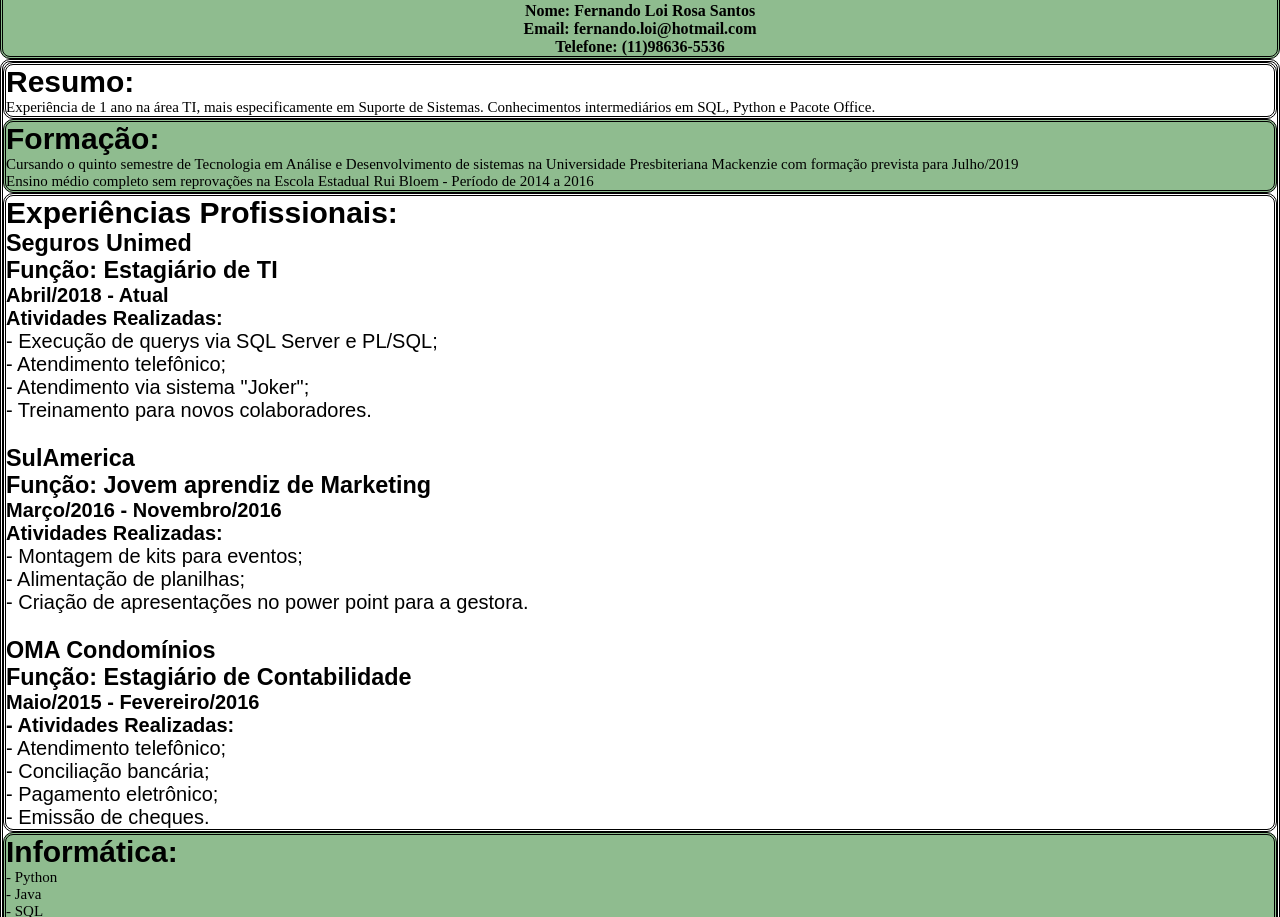
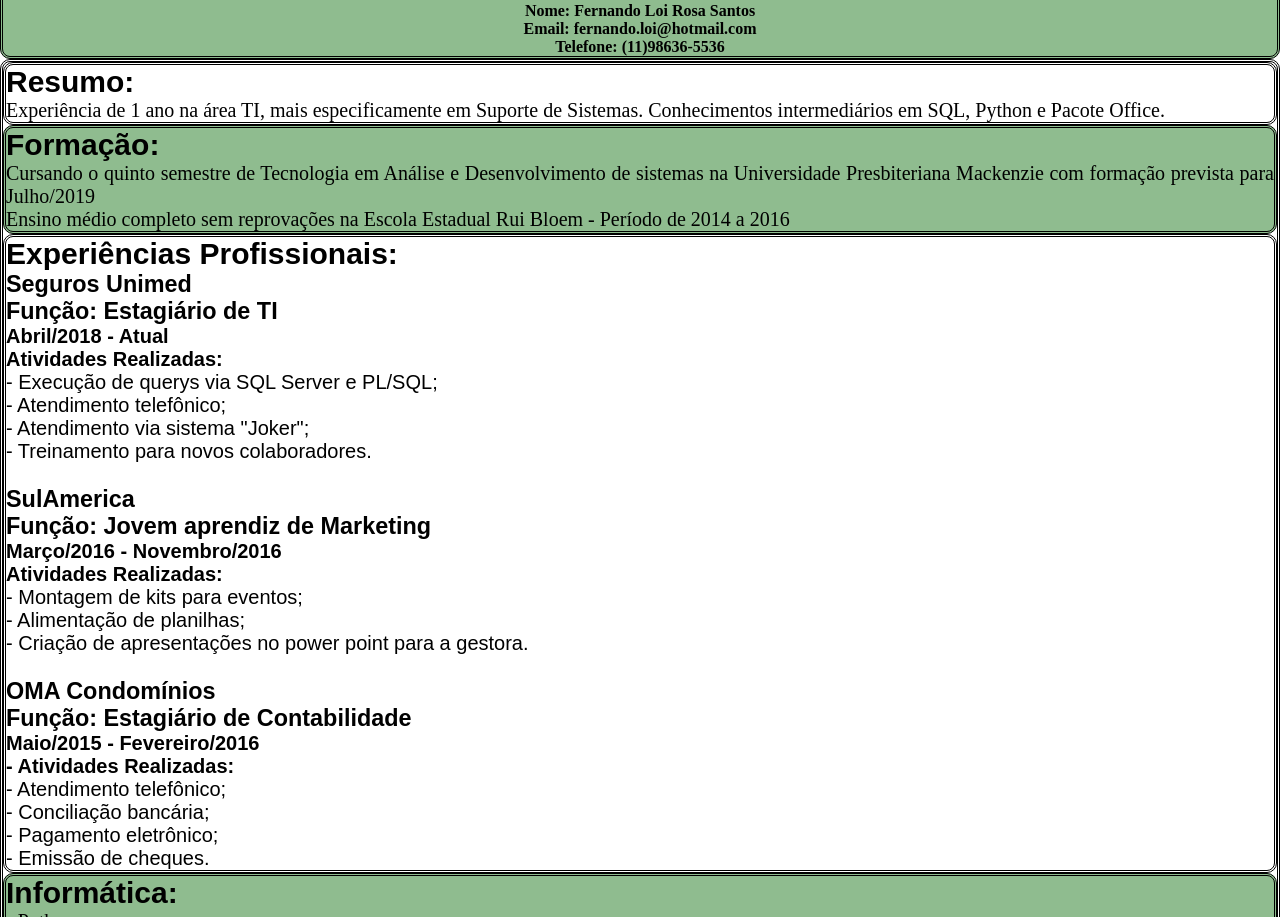
Before and after one commit to FernandoLoi/FernandoLoi.github.io, a plain HTML site: page index.html in a window 1280 px wide. Shown: the part 155-1072 px from the top of the page. Drawn offline with Linux system fonts and the light colour scheme.

Commit message:
Update font size

```diff
--- a/loi.css
+++ b/loi.css
@@ -31,10 +31,13 @@
 }
 
 p{
-    font-size:15px;
+    font-size:20px;
     text-align: justify;
 }
 
+li{
+    font-size:20px;
+}
 #menu{
     font-size: 15px;
     text-align: justify;
```
